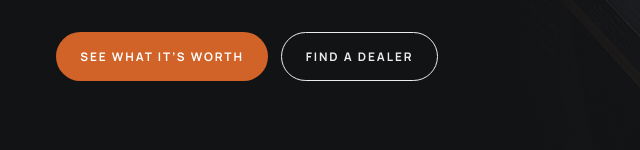
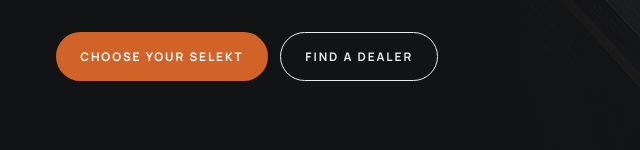
Before and after one commit to nigelngaaa/linnselekt2026, a plain HTML site: page index.html in a window 1280 px wide. Shown: the part 647-797 px from the top of the page, 0-640 px from the left. Drawn offline with Linux system fonts and the light colour scheme.

Commit message:
Rename cover button to Choose your Selekt
Co-authored-by: Perplexity <noreply@perplexity.ai>

```diff
--- a/index.html
+++ b/index.html
@@ -254,7 +254,7 @@ html[data-cur=NZD] [data-show-aud]{display:none}
       <div><b>16 Nov – 5 Jan</b>Promotion period</div>
       <div><b>Up to <span class="cur" data-max></span></b>Customer saving</div>
     </div>
-    <div class="btns r d4"><a class="cta" href="#build">See what it’s worth</a><a class="cta alt" href="#dealers">Find a dealer</a></div>
+    <div class="btns r d4"><a class="cta" href="#build">Choose your Selekt</a><a class="cta alt" href="#dealers">Find a dealer</a></div>
   </div>
 </section>
 
```
Also changed, not shown: 1 other file.
